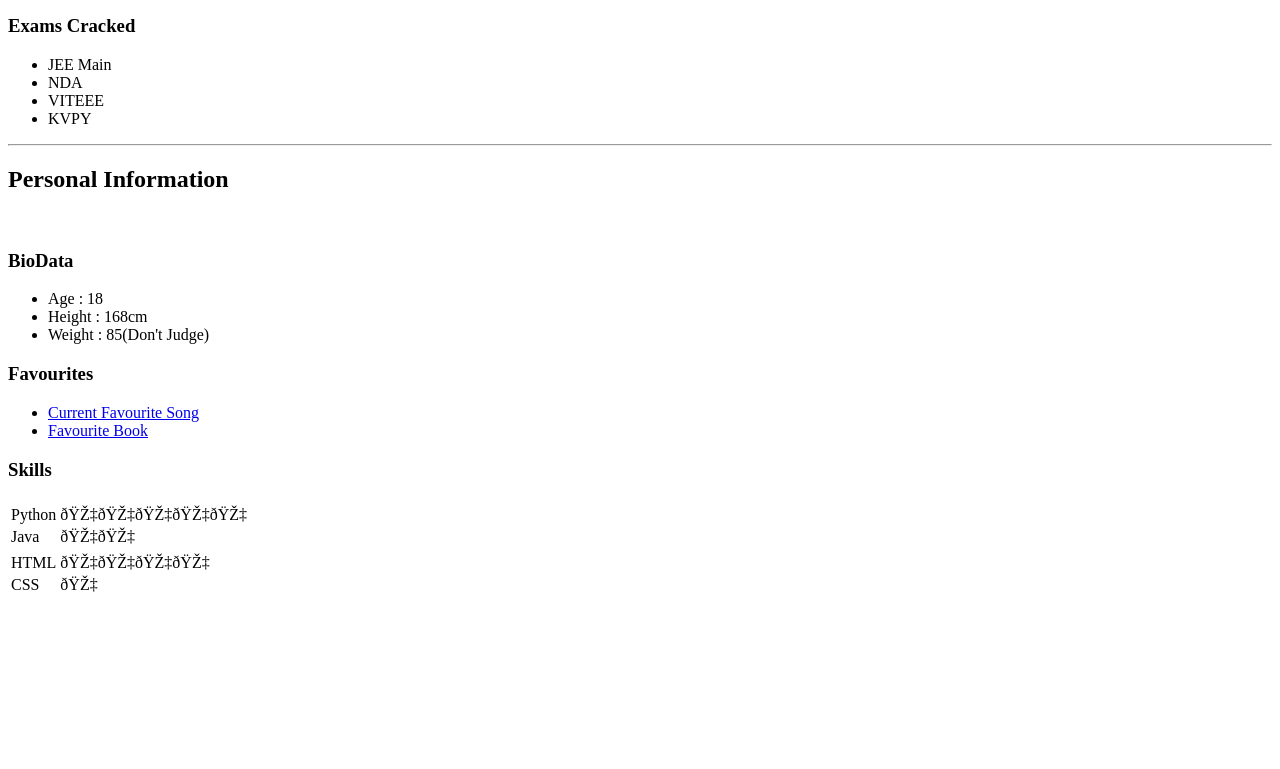
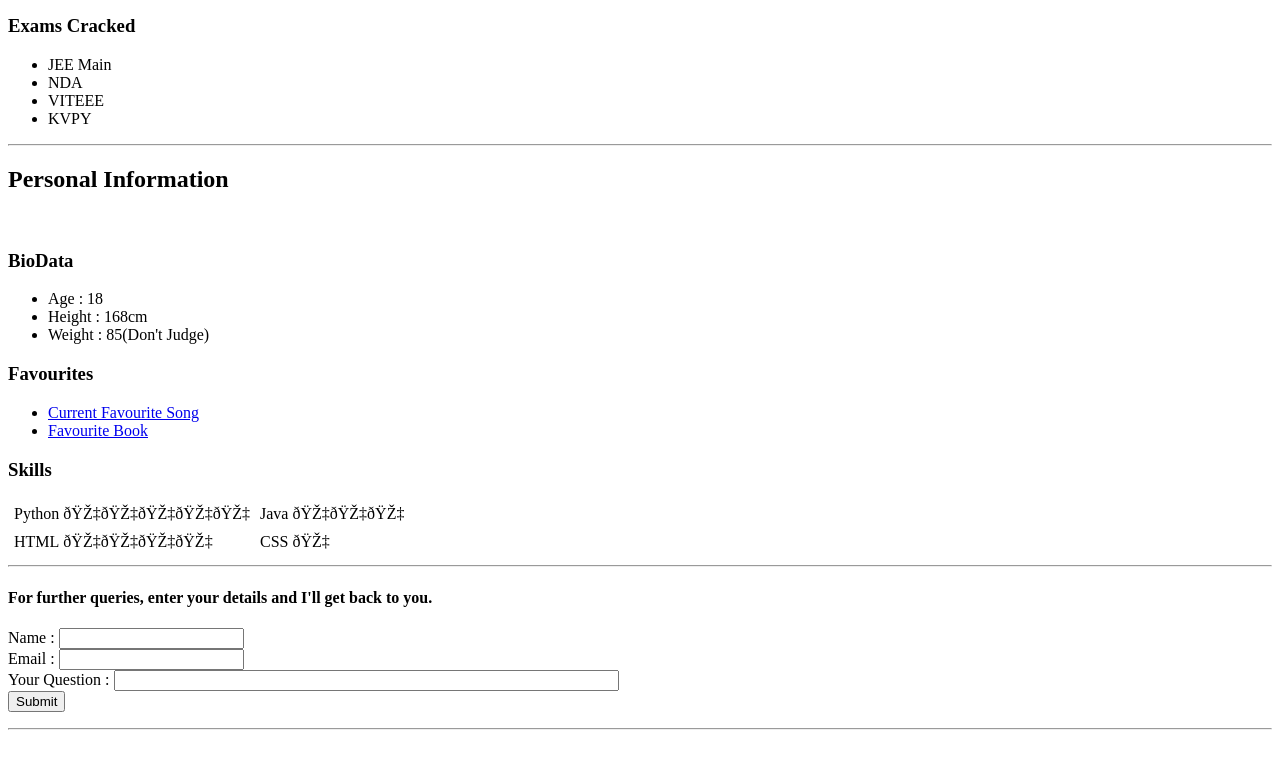
Before and after one commit to tlannister745/CV, a plain HTML site: page index.html in a window 1280 px wide. Shown: the part 675-1444 px from the top of the page. Before the commit the page ends 1280 px from the top, so only its background shows below. Drawn offline with Linux system fonts and the light colour scheme.

Commit message:
Update index.html

```diff
--- a/index.html
+++ b/index.html
@@ -6,7 +6,7 @@
   <body>
     <h1>ANURAG SHARMA</h1>
     <img src="https://hosting.photobucket.com/images/i/tlannister745/Ann.jpg" alt="Click here for a mirror selfie">
-    <p><em>Student at Vellore Institute of Technology</em><br>
+    <p><em>Student at <a href="https://vit.ac.in/">Vellore Institute of Technology</a></em><br>
     <i>Graduated high school from Pathankot</i><br>
     <i>Pirsuing Bachelors of Technology in Information Technology.</i></p>
     <hr size = "3">
@@ -39,29 +39,48 @@
       <li><a href ="https://en.wikipedia.org/wiki/A_Song_of_Ice_and_Fire">Favourite Book</a></li>
     </ul>
     <h3> Skills</h3>
-    <table>
+<table cellspace="3">
   <tr>
     <td>
-          <tr>
+    <table><tr>
       <td>Python</td>
       <td>🎇🎇🎇🎇🎇</td>
+    </tr></table>
+    </td>
+    <td>
+      <table><tr>
+        <td>Java</td>
+        <td>🎇🎇🎇</td>
+      </tr></table>
+    </td>
   </tr>
   <tr>
-            <td>Java</td>
-            <td>🎇🎇</td>
-          </tr>
+    <td>
+      <table><tr>
+        <td>HTML</td>
+        <td>🎇🎇🎇🎇</td>
+      </tr></table>
     </td>
     <td>
-          <tr>
-            <td>HTML</td>
-            <td>🎇🎇🎇🎇</td>
-          </tr>
-          <tr>
+      <table><tr>
         <td>CSS</td>
         <td>🎇</td>
-          </tr>
+      </tr></table>
     </td>
   </tr>
 </table>
+<hr>
+<h4>For further queries, enter your details and I'll get back to you.</h4>
+<form enctype="text/plain" action="submit.html"  method="get">
+  <label for="Name">Name : </label>
+  <input type="text" id="Name" name="name"><br>
+  <label for="Email">Email : </label>
+  <input type="text" id="Email" name="email"><br>
+  <label for="Your Question">Your Question : </label>
+  <input type="text" id="Your Question" name="your_question" size="60"><br>
+  <input type="submit">
+</form>
+<hr>
+<br><br><br><br>
   </body>
 </html>
```
Lines whose indentation alone changed are shown as unchanged.
